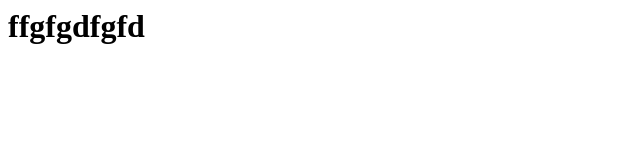
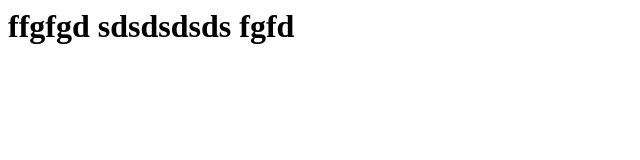
Before and after one commit to svpoonam/reifysolution, a plain HTML site: page INDEX.HTML in a window 1280 px wide. Shown: the whole page, without its empty margins (0-640 px from the left). Drawn offline with Linux system fonts and the light colour scheme.

Commit message:
login changes

```diff
--- a/INDEX.HTML
+++ b/INDEX.HTML
@@ -1,5 +1,7 @@
 <html>
 <body>
-<h1>ffgfgdfgfd</h1>
+<h1>ffgfgd
+    sdsdsdsds
+    fgfd</h1>
 </body>
 </html>
```
Also changed, not shown: login.html (added, +5 -0 lines).
